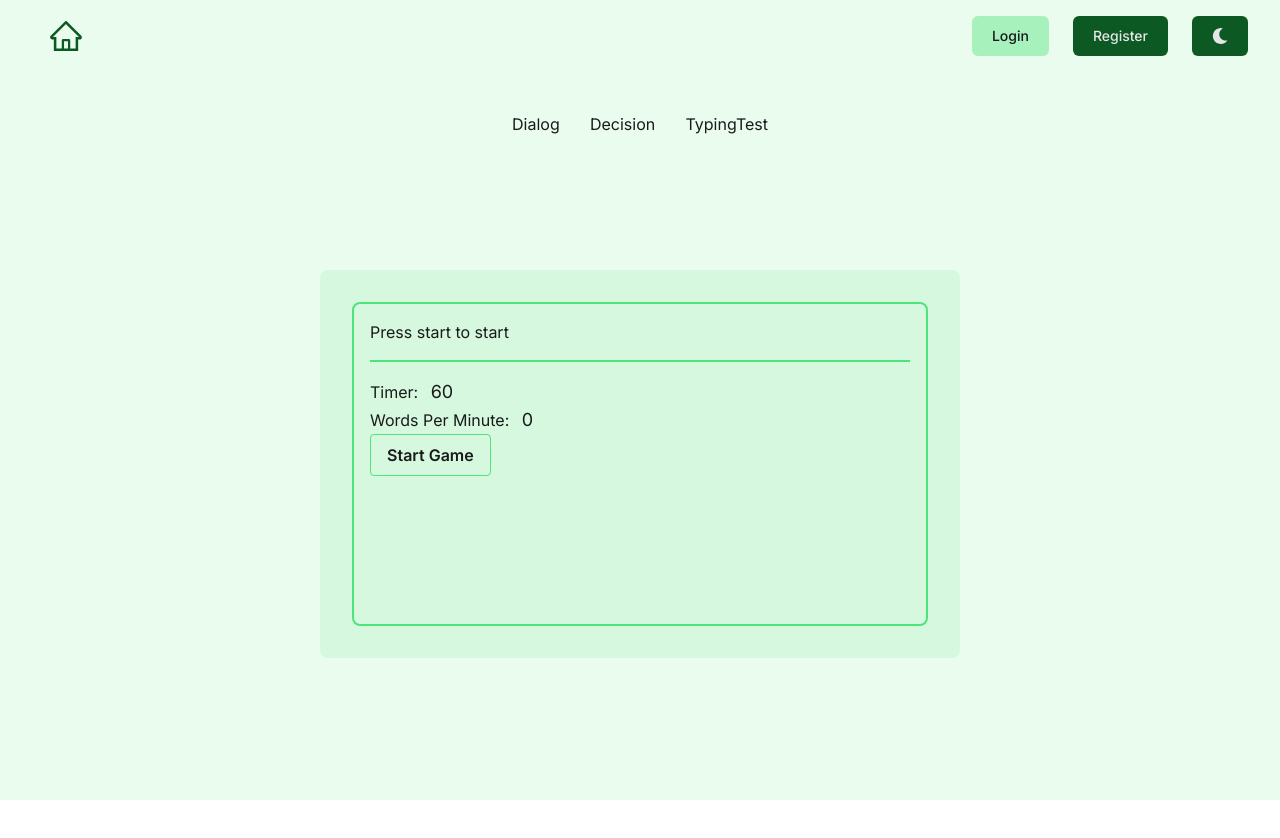
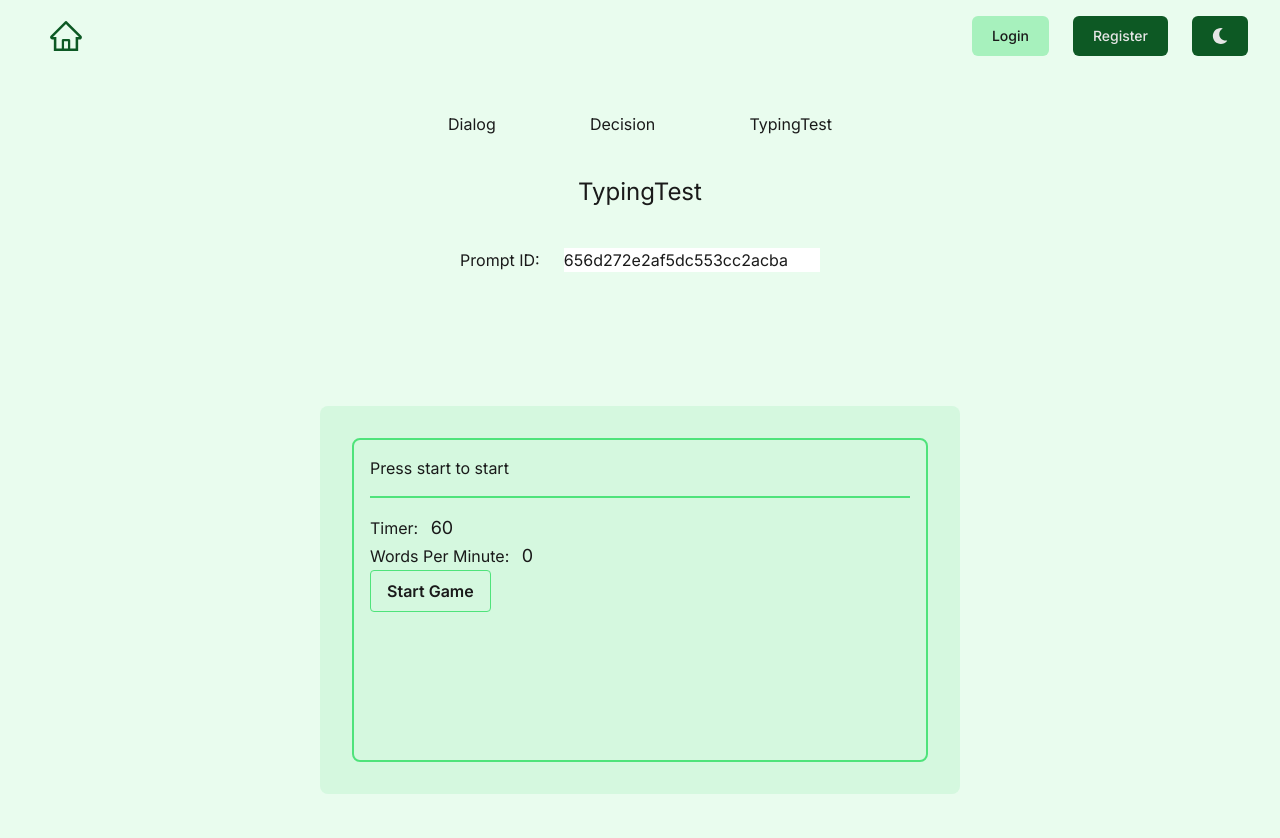
Before and after one commit to StoryBoardTeam5/StoryBoard-FrontEnd, a Next.js app: page /play in a window 1280 px wide. Both pictures are taken after a click on the button "TypingTest". Shown: the top 838 px of the page. Before the commit the page ends 800 px from the top, so only its background shows below. Built offline with nearby package versions, Linux system fonts and the light colour scheme.

Commit message:
Add Backend To Get Prompt For Typing Test

```diff
--- a/src/app/_components/TypingTest/typingtest.tsx
+++ b/src/app/_components/TypingTest/typingtest.tsx
@@ -16,7 +16,8 @@ Postconditions:
 
 import React, { useEffect, useState } from 'react'
 
-const TypingTest = () => {
+const TypingTest = ({ promptID }: { promptID: string }) => {
+  const backendURL = 'https://storyboard-backend.vercel.app'
   const [prompt, setPrompt] = useState('')
   const [untypedWords, setUntypedWords] = useState([''])
   const [completedWords, setCompletedWords] = useState([''])
@@ -28,10 +29,18 @@ const TypingTest = () => {
   const [wpm, setWpm] = useState(0)
 
   /* Get the prompt of what we want the user to type here from MongoDB here */
-  const GetPrompt = (prompt: string) => {
-    setPrompt(prompt)
-    setUntypedWords(prompt.split(' '))
-    setCompletedWords([])
+  const GetPrompt = async (prompt: string) => {
+    try{
+      const data = await (await fetch(backendURL + '/prompt/' + prompt)).json()
+      setPrompt(data.prompt)
+      setUntypedWords(data.prompt.split(' '))
+      setCompletedWords([])
+    } catch (e) {
+      console.log(e)
+      setPrompt('Error getting prompt')
+      setUntypedWords(['Error'])
+      setCompletedWords([])
+    }
   }
 
   /* Called at start to make sure the input is always in focus */
@@ -43,9 +52,7 @@ const TypingTest = () => {
   const startGame = () => {
     setInputValue('')
     focusInput()
-    GetPrompt(
-      'This is a test prompt This is a test prompt This is a test prompt This is a test prompt This is a test prompt This is a test prompt',
-    )
+    GetPrompt(promptID)
     setStarted(true)
     setCompleted(false)
     setStartTime(Date.now())
--- a/src/app/play/page.tsx
+++ b/src/app/play/page.tsx
@@ -5,6 +5,7 @@ LastEditBy    : Andres Lopez-Bormann
 CreatedDate   : 2023-11-03
 Revisions  :
   2023-11-05 - Creation Date
+  2023-12-03 - Update get Typing test prompt from DB
 Preconditions:
 Postconditions: Game Navigation is rendered and user can switch between modes
 */
@@ -18,9 +19,14 @@ import Dialog from '../_components/Dialog/dialog'
 import TypingTest from '../_components/TypingTest/typingtest'
 
 const Play = () => {
+  const [currentMode, setCurrentMode] = useState('Dialog')
+  const [promptID, setPromptID] = useState('656d272e2af5dc553cc2acba')
+  console.log(currentMode)
 
-  const [currentMode, setCurrentMode] = useState('Dialog')
-  console.log(currentMode)
+  const handlePromptChange = (e: React.ChangeEvent<HTMLInputElement>) => {
+    e.preventDefault()
+    setPromptID(e.target.value)
+  }
 
   const handleDialog = () => {
     setCurrentMode('Dialog')
@@ -31,21 +37,38 @@ const Play = () => {
   const handleTypingTest = () => {
     setCurrentMode('TypingTest')
   }
-
   return (
     <div className=''>
       {/* Buttons are here to switch between modes, remove later */}
-      <div className='m-auto mt-10 flex w-64 justify-between'>
+      <div className='m-auto mt-10 flex w-96 justify-between'>
         <button onClick={handleDialog}>Dialog</button>
         <button onClick={handleDecision}>Decision</button>
         <button onClick={handleTypingTest}>TypingTest</button>
       </div>
+      <div className='m-auto flex'>
+        <span className='m-auto mt-10 flex text-2xl'>{currentMode}</span>
+      </div>
+
+      {/* Input is here to switch between prompts, remove later */}
+      {currentMode === 'TypingTest' ? (
+        <div className='m-auto flex w-96'>
+          <span className='m-auto mt-10 flex '>Prompt ID:</span>
+          <input
+            className='m-auto mt-10 w-64 '
+            type='text'
+            autoComplete='off'
+            onChange={handlePromptChange}
+            value={promptID}
+          />
+        </div>
+      ) : null}
+
       {currentMode === 'Dialog' ? (
         <Dialog />
       ) : currentMode === 'Decision' ? (
         <Decision />
       ) : currentMode === 'TypingTest' ? (
-        <TypingTest />
+        <TypingTest promptID={promptID} />
       ) : null}
     </div>
   )
```
